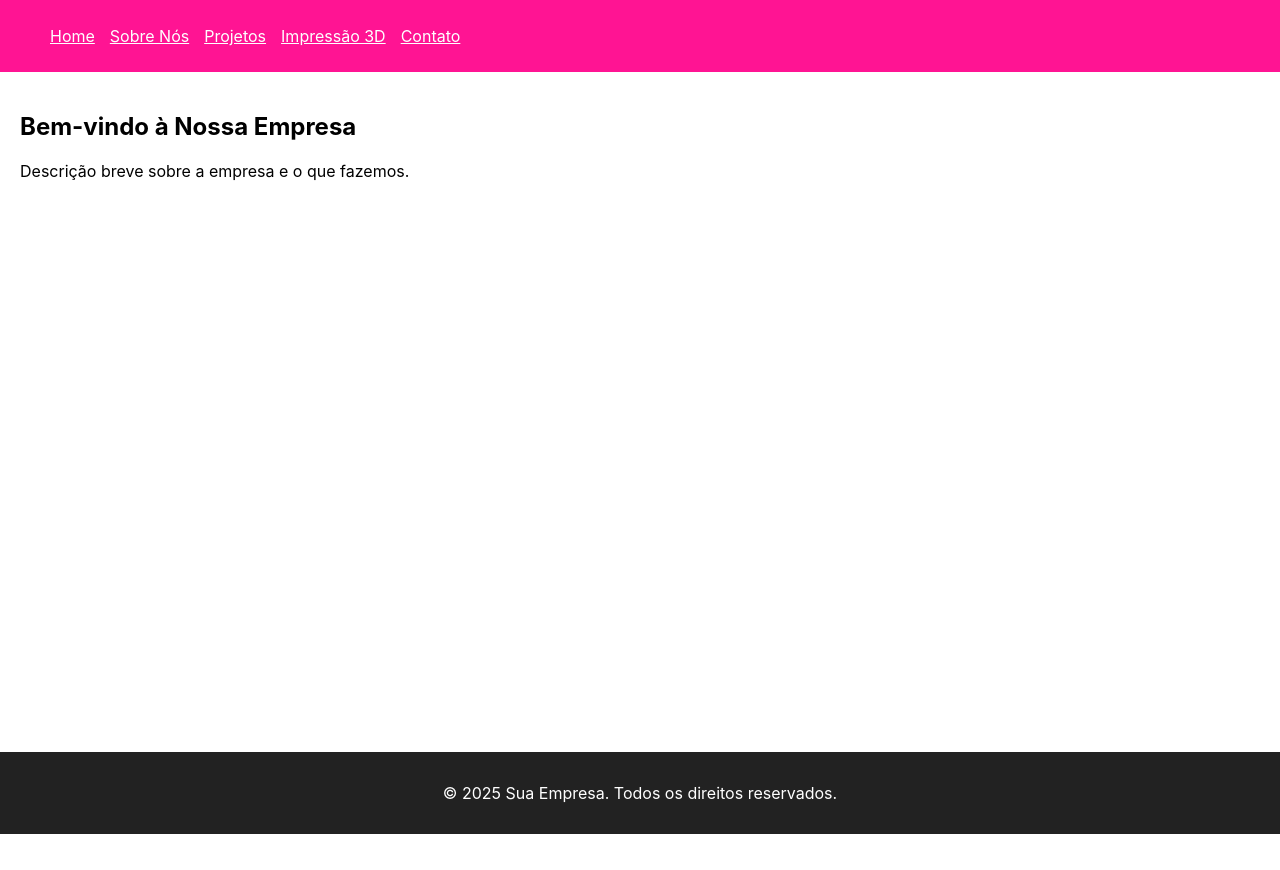
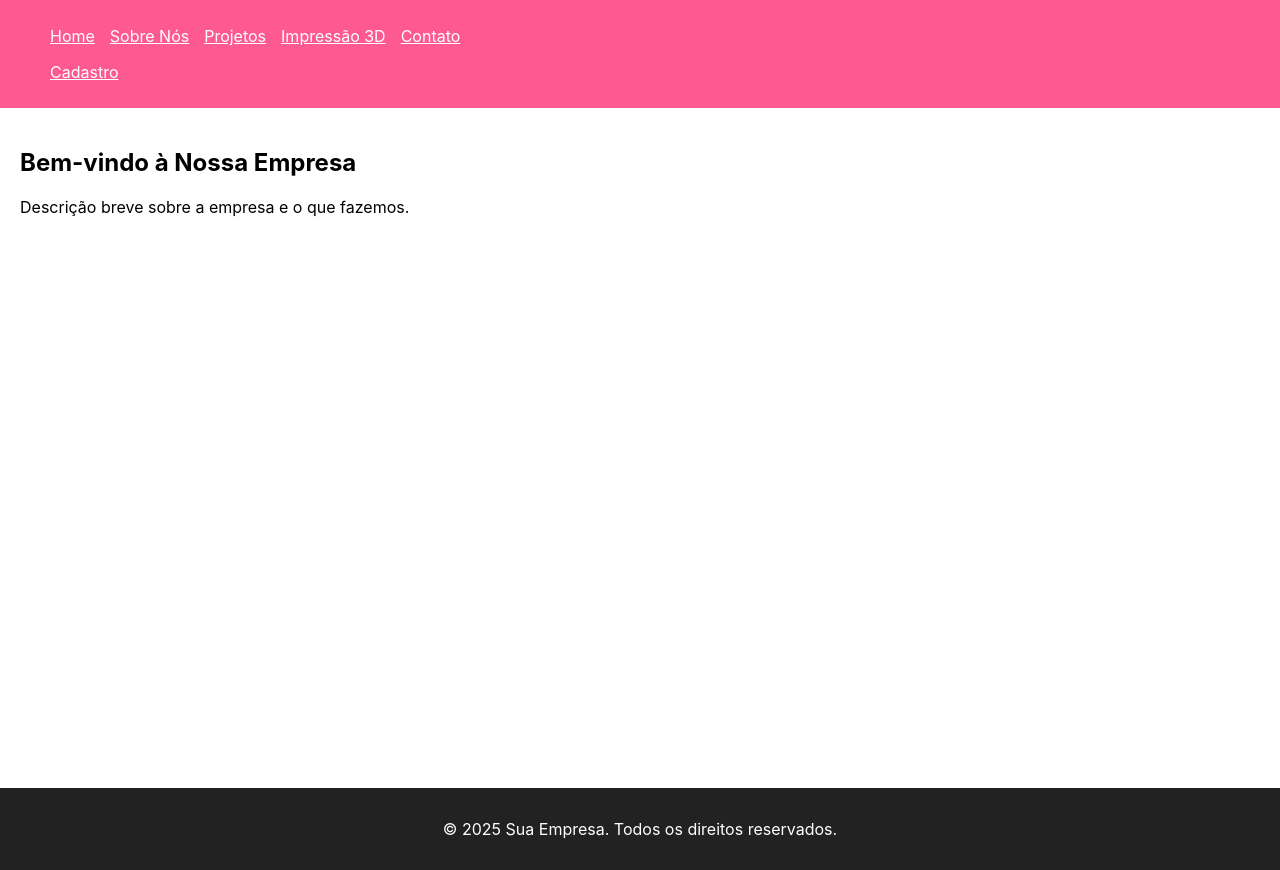
Before and after one commit to projetosTherion/TraineeWeb, a React (Create React App) app in the folder therion/: page / in a window 1280 px wide. Before the commit the page ends 834 px from the top, so only its background shows below. Built offline with nearby package versions, Linux system fonts and the light colour scheme.

Commit message:
Teste Header

```diff
--- a/therion/src/components/Header.jsx
+++ b/therion/src/components/Header.jsx
@@ -2,14 +2,23 @@ import { Link } from 'react-router-dom';
 
 function Header() {
   return (
-    <header style={{ background: '#ff1493', padding: '10px', color: '#fff' }}>
+    <header style={{ background: ' #FF5991', padding: '10px', color: '#fff' }}>
       <nav>
         <ul style={{ listStyle: 'none', display: 'flex', gap: '15px' }}>
-          <li><Link to="/" style={{ color: '#fff' }}>Home</Link></li>
+          <li>
+            <Link to="/" style={{ color: '#fff' }}>Home</Link>
+          </li>
           <li><Link to="/sobre" style={{ color: '#fff' }}>Sobre Nós</Link></li>
           <li><Link to="/projetos" style={{ color: '#fff' }}>Projetos</Link></li>
           <li><Link to="/impressao3d" style={{ color: '#fff' }}>Impressão 3D</Link></li>
           <li><Link to="/contato" style={{ color: '#fff' }}>Contato</Link></li>
+        </ul>
+      </nav>
+      <nav>
+        <ul style={{listStyle: 'none', display: 'flex', gap: '15px' }}>
+          <li>
+            <Link to="/" style={{ color: '#fff' }}> Cadastro </Link>
+          </li>
         </ul>
       </nav>
     </header>
```
